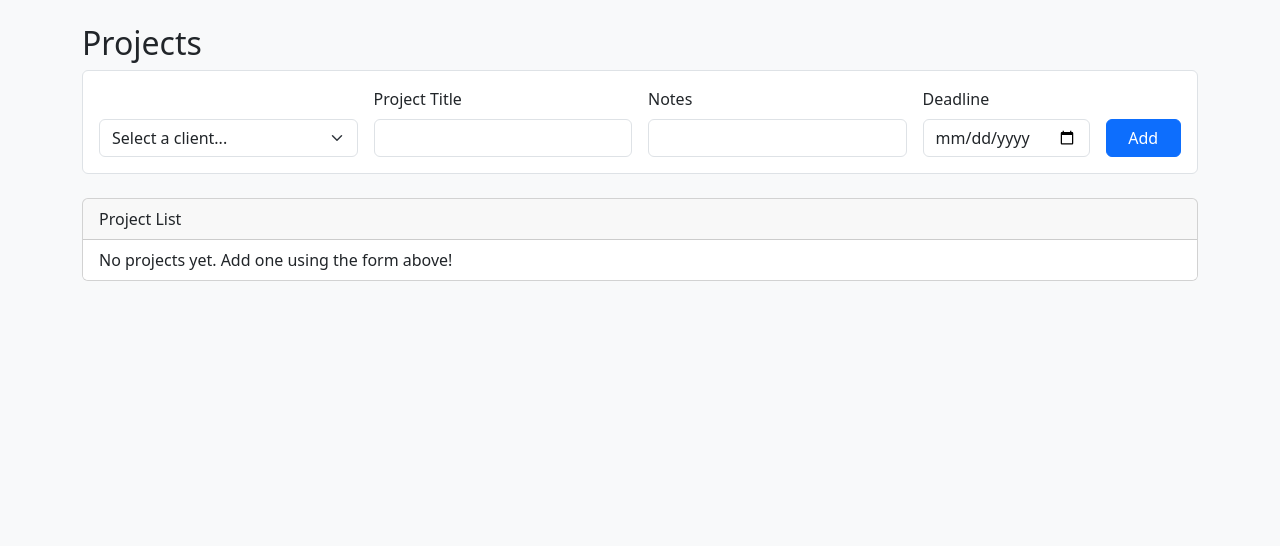
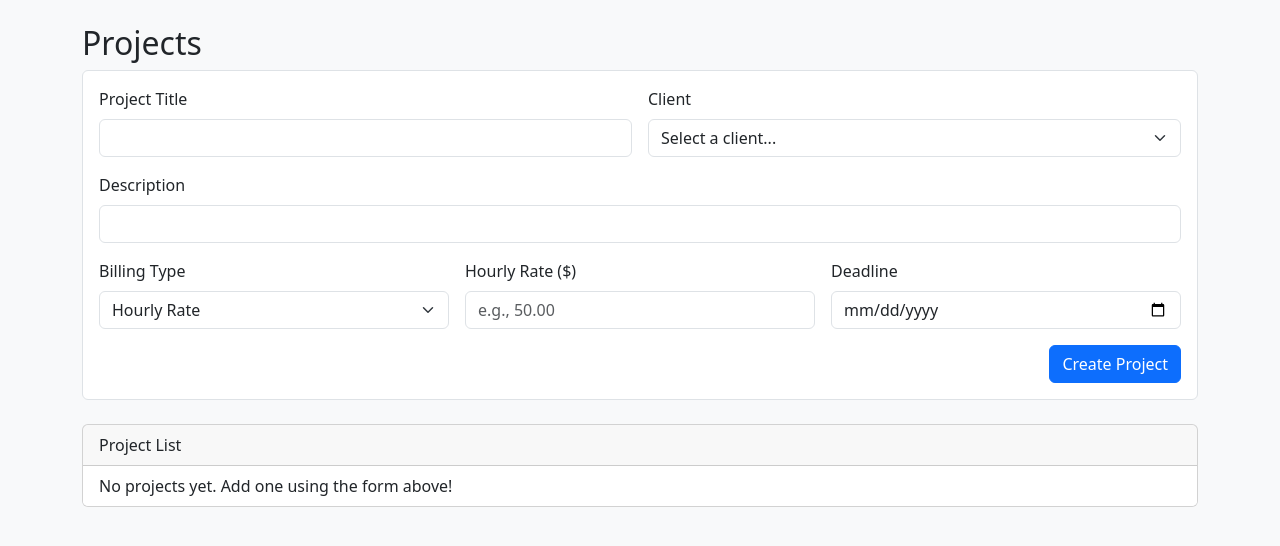
Before and after one commit to basselfads23/freelancer-manager, a Flask app: page /projects in a window 1280 px wide. Shown: the part 56-602 px from the top of the page. Run offline with Flask 3, Linux system fonts and the light colour scheme; the visitor is signed in with stand-in values (Sample User, id 1); data that the repository does not hold is empty.

Commit message:
feat: Implement advanced project billing and time tracking models

```diff
--- a/app.py
+++ b/app.py
@@ -74,6 +74,9 @@ class Project(db.Model):
     client_id = db.Column(db.Integer, db.ForeignKey('client.id'), nullable=False)
     user_id = db.Column(db.Integer, db.ForeignKey('user.id'), nullable=False)
     notes = db.Column(db.Text, nullable=True)
+    billing_type = db.Column(db.String(50), nullable=False, default='Hourly') # Options: Hourly, Flat Fee, Per Task
+    hourly_rate = db.Column(db.Float, nullable=True)
+    flat_fee_amount = db.Column(db.Float, nullable=True)
 
 
     tasks = db.relationship('Task', backref='project', lazy=True, cascade="all, delete-orphan")
@@ -101,6 +104,31 @@ class Task(db.Model):
     is_completed = db.Column(db.Boolean, default=False, nullable=False)
     project_id = db.Column(db.Integer, db.ForeignKey('project.id'), nullable=False)
     user_id = db.Column(db.Integer, db.ForeignKey('user.id'), nullable=False)
+
+    # For Hourly Billing
+    override_rate = db.Column(db.Float, nullable=True)
+
+    # For Per-Task Billing
+    task_fee = db.Column(db.Float, nullable=True)
+    quantity = db.Column(db.Integer, nullable=True, default=1)
+
+    # For Invoice Generation
+    is_billable = db.Column(db.Boolean, default=True, nullable=False)
+    has_been_billed = db.Column(db.Boolean, default=False, nullable=False)
+
+    # Relationship to Time Entries
+    time_entries = db.relationship('TimeEntry', backref='task', lazy=True, cascade="all, delete-orphan")
+
+    # NEW HELPER PROPERTY
+    @property
+    def total_hours_logged(self):
+        return sum(entry.hours_worked for entry in self.time_entries)
+
+class TimeEntry(db.Model):
+    id = db.Column(db.Integer, primary_key=True)
+    hours_worked = db.Column(db.Float, nullable=False)
+    entry_date = db.Column(db.Date, nullable=False, default=date.today)
+    task_id = db.Column(db.Integer, db.ForeignKey('task.id'), nullable=False)
 
 class Invoice(db.Model):
     id = db.Column(db.Integer, primary_key=True)
@@ -139,39 +167,51 @@ class LineItem(db.Model):
 def index():
     return redirect(url_for('dashboard'))
 
-
+# START: Replacement Function
 @app.route('/projects', methods=['GET', 'POST'])
 @login_required
 def projects():
     if request.method == 'POST':
-        # This part for creating a project remains the same
+        # --- Get common form data ---
         title = request.form.get('title')
         description = request.form.get('description')
         deadline_str = request.form.get('deadline')
         client_id = request.form.get('client_id')
         deadline = datetime.strptime(deadline_str, '%Y-%m-%d').date() if deadline_str else None
 
+        # --- Get NEW billing form data ---
+        billing_type = request.form.get('billing_type')
+        hourly_rate = request.form.get('hourly_rate')
+        flat_fee_amount = request.form.get('flat_fee_amount')
+
+        # --- Create new project object ---
         new_project = Project(
             title=title,
             description=description,
             deadline=deadline,
             client_id=client_id,
-            user_id=current_user.id
+            user_id=current_user.id,
+            billing_type=billing_type
         )
+
+        # --- Set billing values based on type ---
+        if billing_type == 'Hourly':
+            new_project.hourly_rate = float(hourly_rate) if hourly_rate else 0.0
+        elif billing_type == 'Flat Fee':
+            new_project.flat_fee_amount = float(flat_fee_amount) if flat_fee_amount else 0.0
+
         db.session.add(new_project)
         db.session.commit()
+        flash(f'Project "{title}" created successfully.', 'success')
         return redirect(url_for('projects'))
 
-    # START MODIFICATION for handling the redirect
-    # Get the new client ID from the URL arguments, if it exists
+    # This part handles the GET request (loading the page)
     new_client_id = request.args.get('new_client_id', type=int)
-
     all_projects = Project.query.filter_by(user_id=current_user.id).order_by(Project.deadline.asc()).all()
     all_clients = Client.query.filter_by(user_id=current_user.id).order_by(Client.name).all()
 
-    # Pass the new client ID to the template
     return render_template('projects.html', projects=all_projects, clients=all_clients, new_client_id=new_client_id)
-    # END MODIFICATION
+# END: Replacement Function
 
 @app.route('/project/<int:project_id>')
 @login_required
@@ -179,7 +219,7 @@ def project_detail(project_id):
 
     project = Project.query.filter_by(id=project_id, user_id=current_user.id).first_or_404()
     # The tasks are automatically available via the 'project.tasks' relationship we defined
-    return render_template('project_detail.html', project=project)
+    return render_template('project_detail.html', project=project, date=date)
 
 @app.route('/delete_project/<int:project_id>', methods=['POST'])
 @login_required
@@ -511,6 +551,76 @@ def download_pdf(invoice_id):
 
     return response
 
+# ADD THESE NEW ROUTES FOR TIME TRACKING
+
+@app.route('/task/<int:task_id>/log-time', methods=['POST'])
+@login_required
+def log_time(task_id):
+    task = Task.query.filter_by(id=task_id, user_id=current_user.id).first_or_404()
+
+    # Ensure the project is hourly
+    if task.project.billing_type != 'Hourly':
+        flash('Time can only be logged for hourly projects.', 'danger')
+        return redirect(url_for('project_detail', project_id=task.project_id))
+
+    hours_worked = request.form.get('hours_worked')
+    entry_date_str = request.form.get('entry_date')
+
+    if hours_worked:
+        new_entry = TimeEntry(
+            hours_worked=float(hours_worked),
+            entry_date=datetime.strptime(entry_date_str, '%Y-%m-%d').date() if entry_date_str else date.today(),
+            task_id=task.id
+        )
+        db.session.add(new_entry)
+        db.session.commit()
+        flash(f'{hours_worked} hours logged for task "{task.description}".', 'success')
+    else:
+        flash('Please enter the number of hours worked.', 'warning')
+
+    return redirect(url_for('project_detail', project_id=task.project_id))
+
+@app.route('/task/<int:task_id>/quick-log', methods=['POST'])
+@login_required
+def quick_log_time(task_id):
+    # This is a simplified "timer" - for now, it just logs a preset amount of time.
+    # We can make this a real start/stop timer later if needed.
+    task = Task.query.filter_by(id=task_id, user_id=current_user.id).first_or_404()
+
+    if task.project.billing_type != 'Hourly':
+        # This check is important for security
+        return {'success': False, 'message': 'Time can only be logged for hourly projects.'}
+
+    # For this example, a "quick log" adds 15 minutes (0.25 hours)
+    new_entry = TimeEntry(hours_worked=0.25, task_id=task.id)
+    db.session.add(new_entry)
+    db.session.commit()
+
+    return {'success': True, 'total_hours': task.total_hours_logged}
+
+@app.route('/task/<int:task_id>/update-billing', methods=['POST'])
+@login_required
+def update_task_billing(task_id):
+    task = Task.query.filter_by(id=task_id, user_id=current_user.id).first_or_404()
+
+    # Ensure the project is a Per Task project
+    if task.project.billing_type != 'Per Task':
+        flash('Task billing can only be updated for "Per Task" projects.', 'danger')
+        return redirect(url_for('project_detail', project_id=task.project_id))
+
+    task_fee = request.form.get('task_fee')
+    quantity = request.form.get('quantity')
+
+    # Update values if they are provided in the form
+    if task_fee:
+        task.task_fee = float(task_fee)
+    if quantity:
+        task.quantity = int(quantity)
+
+    db.session.commit()
+    flash(f'Billing details for task "{task.description}" have been updated.', 'success')
+    return redirect(url_for('project_detail', project_id=task.project_id))
+
 # -----------------------
 # Main
 # -----------------------
--- a/templates/projects.html
+++ b/templates/projects.html
@@ -1,46 +1,68 @@
 {% extends "base.html" %} {% block content %}
 <h2>Projects</h2>
 
+<!-- START: New Project Creation Form -->
 <form method="POST" class="mb-4 p-3 border rounded bg-white">
-  <div class="row g-3 align-items-end">
-    <div class="col-md-3">
+  <div class="row g-3">
+    <!-- Project Title -->
+    <div class="col-md-6">
+      <label for="title" class="form-label">Project Title</label>
+      <input type="text" name="title" id="title" class="form-control" required>
+    </div>
+
+    <!-- Client -->
+    <div class="col-md-6">
+      <label for="client_select" class="form-label">Client</label>
       <select name="client_id" id="client_select" class="form-select" required>
         <option value="" disabled selected>Select a client...</option>
         {% for client in clients %}
         <option value="{{ client.id }}" {% if client.id == new_client_id %}selected{% endif %}>{{ client.name }}</option>
         {% endfor %}
         <option value="add_new_client" style="font-weight: bold; border-top: 1px solid #ccc; padding-top: 5px;">+ Add New Client</option>
-
       </select>
     </div>
-    <div class="col-md-3">
-      <label for="title" class="form-label">Project Title</label>
-      <input
-        type="text"
-        name="title"
-        id="title"
-        class="form-control"
-        required
-      />
+
+    <!-- Description -->
+    <div class="col-12">
+      <label for="description" class="form-label">Description</label>
+      <input type="text" name="description" id="description" class="form-control">
     </div>
-    <div class="col-md-3">
-      <label for="description" class="form-label">Notes</label>
-      <input
-        type="text"
-        name="description"
-        id="description"
-        class="form-control"
-      />
+
+    <!-- Billing Type -->
+    <div class="col-md-4">
+      <label for="billing_type" class="form-label">Billing Type</label>
+      <select name="billing_type" id="billing_type" class="form-select">
+        <option value="Hourly">Hourly Rate</option>
+        <option value="Flat Fee">Flat Fee</option>
+        <option value="Per Task">Per Task</option>
+      </select>
     </div>
-    <div class="col-md-2">
+
+    <!-- Hourly Rate (Initially Hidden) -->
+    <div class="col-md-4" id="hourly_rate_div">
+      <label for="hourly_rate" class="form-label">Hourly Rate ($)</label>
+      <input type="number" name="hourly_rate" id="hourly_rate" class="form-control" step="0.01" placeholder="e.g., 50.00">
+    </div>
+
+    <!-- Flat Fee (Initially Hidden) -->
+    <div class="col-md-4" id="flat_fee_div" style="display: none;">
+      <label for="flat_fee_amount" class="form-label">Flat Fee Amount ($)</label>
+      <input type="number" name="flat_fee_amount" id="flat_fee_amount" class="form-control" step="0.01" placeholder="e.g., 1500.00">
+    </div>
+
+    <!-- Deadline -->
+    <div class="col-md-4">
       <label for="deadline" class="form-label">Deadline</label>
-      <input type="date" name="deadline" id="deadline" class="form-control" />
+      <input type="date" name="deadline" id="deadline" class="form-control">
     </div>
-    <div class="col-md-1">
-      <button type="submit" class="btn btn-primary w-100">Add</button>
+
+    <!-- Submit Button -->
+    <div class="col-12 text-end">
+      <button type="submit" class="btn btn-primary">Create Project</button>
     </div>
   </div>
 </form>
+<!-- END: New Project Creation Form -->
 
 <div class="card">
   <div class="card-header">Project List</div>
@@ -118,10 +140,27 @@
 
 {% block scripts %}
 <script>
+  // For the "+ Add New Client" dropdown option
   document.getElementById('client_select').addEventListener('change', function() {
     if (this.value === 'add_new_client') {
-      // If the user selects "Add New Client", redirect them.
       window.location.href = "{{ url_for('clients', next='projects') }}";
+    }
+  });
+
+  // For the dynamic billing type fields
+  document.getElementById('billing_type').addEventListener('change', function() {
+    const hourlyDiv = document.getElementById('hourly_rate_div');
+    const flatFeeDiv = document.getElementById('flat_fee_div');
+
+    if (this.value === 'Hourly') {
+      hourlyDiv.style.display = 'block';
+      flatFeeDiv.style.display = 'none';
+    } else if (this.value === 'Flat Fee') {
+      hourlyDiv.style.display = 'none';
+      flatFeeDiv.style.display = 'block';
+    } else { // Per Task
+      hourlyDiv.style.display = 'none';
+      flatFeeDiv.style.display = 'none';
     }
   });
 </script>
```
Also changed, not shown: migrations/versions/146ba6198f22_add_advanced_billing_and_time_tracking_.py (added, +59 -0 lines), templates/project_detail.html (+108 -3 lines).
